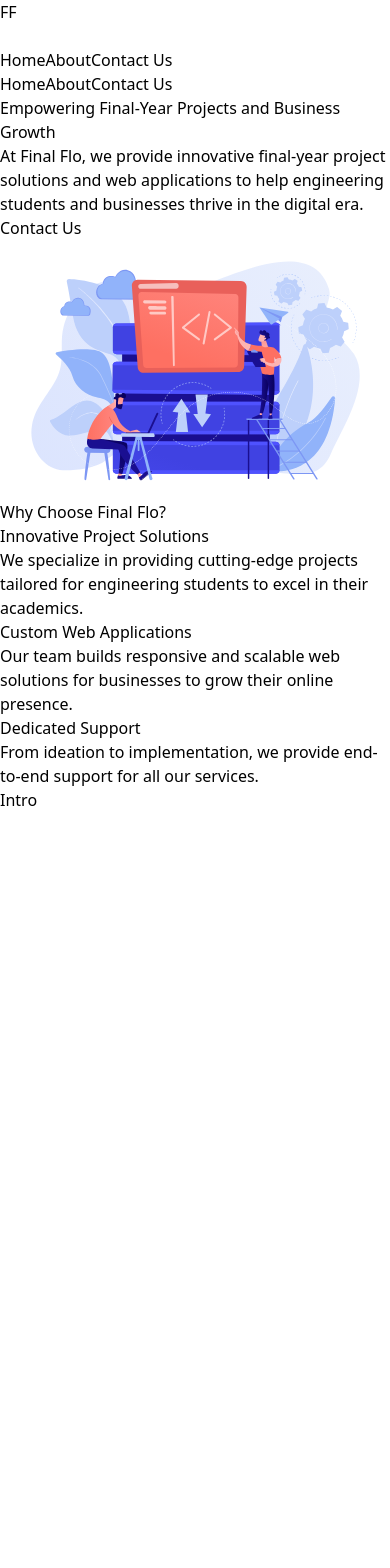
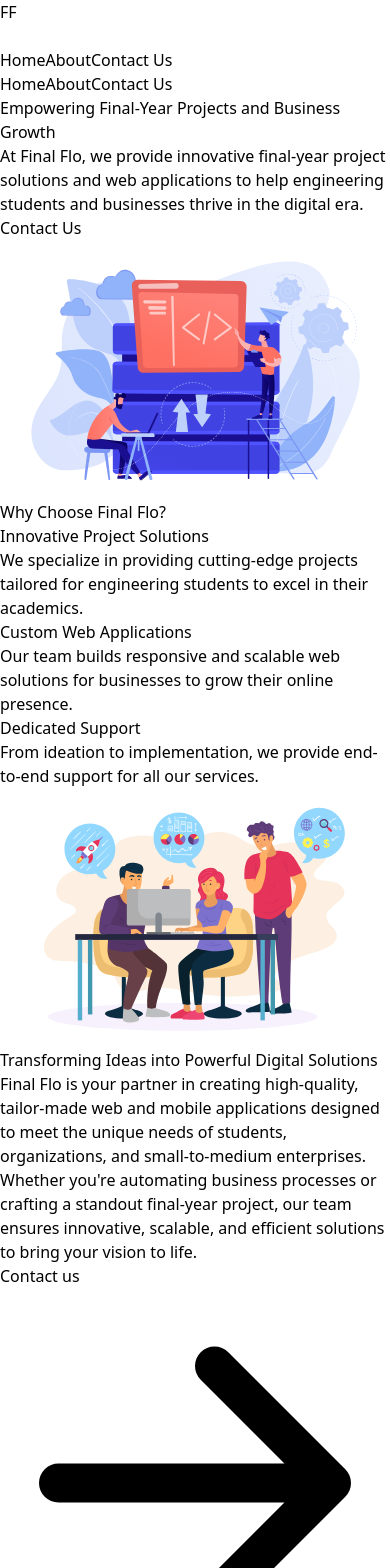
Before and after one commit to SivaPhoenix/final_flo, a React (Vite) app: page / in a window 390 px wide. Shown: the top 1568 px of the page. Before the commit the page ends 844 px from the top, so only its background shows below. Built offline with nearby package versions, Linux system fonts and the light colour scheme.

Commit message:
Intro aos

```diff
--- a/src/components/Intro.jsx
+++ b/src/components/Intro.jsx
@@ -1,7 +1,54 @@
-import React from 'react'
+import React, { useEffect } from 'react';
+import img from '../assets/about_us.svg';
+import { Link } from 'react-router-dom';
+import AOS from 'aos';
+import 'aos/dist/aos.css';
 
-export default function Intro() {
-  return (
-    <div id="about">Intro</div>
-  )
-}
+const Intro = () => {
+    useEffect(() => {
+        AOS.init({
+            once: true,
+            duration: 1000,
+            easing: 'ease-out-cubic',
+            mirror: false, // Set to true if you want the animation to re-trigger when scrolling back up
+        });
+    }, []);
+
+    return (
+        <div className="m-auto max-w-6xl p-2 md:p-12 h-5/6" id="about">
+            <div className="flex flex-col-reverse lg:flex-row py-8 justify-between lg:text-left" data-aos="fade-up">
+                {/* Image Section */}
+                <div className="lg:w-1/2 flex flex-col lg:mx-4 justify-center" data-aos="fade-left" data-aos-delay="200">
+                    <img alt="Intro Illustration" className="rounded-t float-right" src={img} />
+                </div>
+
+                {/* Content Section */}
+                <div className="flex-col my-4 text-center lg:text-left lg:my-0 lg:justify-end w-full lg:w-1/2 px-8" data-aos="zoom-in" data-aos-delay="500">
+                    <h3 className="text-3xl text-blue-900 font-bold" data-aos="fade-up" data-aos-delay="300">
+                        Transforming Ideas into Powerful Digital Solutions
+                    </h3>
+                    <div>
+                        <p className="my-3 text-xl text-gray-600 font-semibold" data-aos="fade-up" data-aos-delay="400">
+                            Final Flo is your partner in creating high-quality, tailor-made web and mobile applications designed to meet the unique needs of students, organizations, and small-to-medium enterprises.
+                        </p>
+                    </div>
+
+                    <div>
+                        <p className="my-3 text-xl text-gray-600 font-semibold" data-aos="fade-up" data-aos-delay="500">
+                            Whether you're automating business processes or crafting a standout final-year project, our team ensures innovative, scalable, and efficient solutions to bring your vision to life.
+                        </p>
+                    </div>
+
+                    <Link to="/contact" className="text-white bg-blue-900 hover:bg-blue-800 inline-flex items-center justify-center w-full px-6 py-2 my-4 text-lg shadow-xl rounded-2xl sm:w-auto sm:mb-0 group" data-aos="fade-up" data-aos-delay="600">
+                        Contact us
+                        <svg className="w-4 h-4 ml-1 group-hover:translate-x-2 transition-transform" xmlns="http://www.w3.org/2000/svg" viewBox="0 0 20 20" fill="currentColor">
+                            <path fillRule="evenodd" d="M10.293 3.293a1 1 0 011.414 0l6 6a1 1 0 010 1.414l-6 6a1 1 0 01-1.414-1.414L14.586 11H3a1 1 0 110-2h11.586l-4.293-4.293a1 1 0 010-1.414z" clipRule="evenodd" />
+                        </svg>
+                    </Link>
+                </div>
+            </div>
+        </div>
+    );
+};
+
+export default Intro;
```
